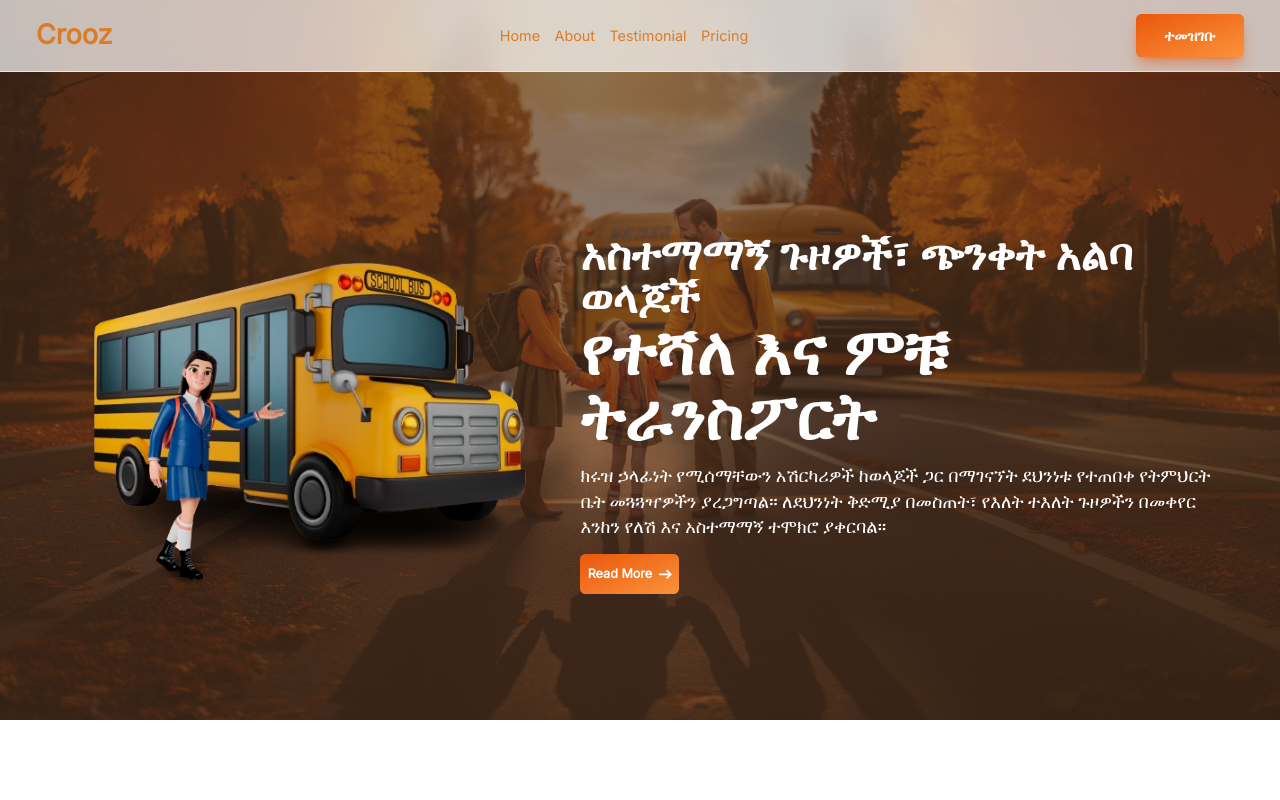
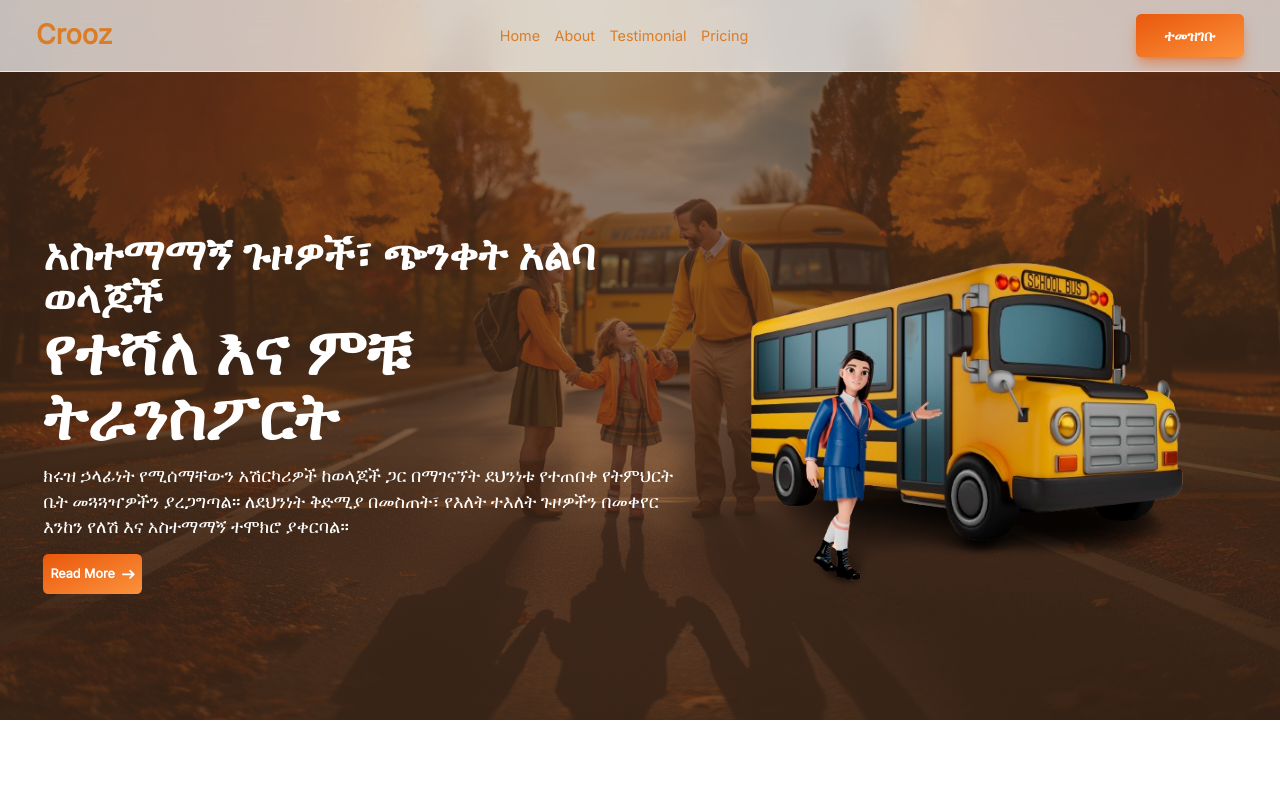
Before and after one commit to Manuel-heav/Crooz, a React (Vite) app: page / in a window 1280 px wide. Shown: the top 800 px of the page. Built offline with nearby package versions, Linux system fonts and the light colour scheme.

Commit message:
minor tweaks again

```diff
--- a/src/components/Hero.jsx
+++ b/src/components/Hero.jsx
@@ -7,13 +7,7 @@ const Hero = () => {
     <div className={`bg-[#ede7e4] py-40 w-full min-h-screen md:h-screen p-2 relative overflow-hidden block z-10 bg-cover bg-no-repeat bg-center before:content-[""] before:absolute before:inset-0 before:block before:bg-gradient-to-r before:from-[#4f311f] before:to-[#4f311f] before:opacity-[0.65] before:z-[-5]`} style={{ background: `url(${bg})`, backgroundSize: 'cover', backgroundPosition: 'center' }}>
 
       <div className='h-[75vh] md:max-w-[1480px] max-w-[600px] m-auto w-full px-4 flex flex-col md:flex-row justify-between items-center md:px-10'>
-      <div
-       className='flex-2'
-       >
-        <div className='flex'>
-            <img src={background} className='w-[100%] h-[100%] relative z-[5] mt-10 md:mt-0' />
-        </div>
-      </div>
+
         <div className='flex-1'>
           <h2 className="bg-clip-text bg-gradient-to-r text-2xl md:text-5xl md:mt-0 mt-10 font-extrabold text-[#fff] nokia"> አስተማማኝ ጉዞዎች፣ ጭንቀት አልባ ወላጆች</h2>
           <h1 class="mb-4 text-2xl font-extrabold text-[#fff] dark:text-white md:text-6xl lg:text-7xl">የተሻለ እና ምቹ ትራንስፖርት</h1>
@@ -28,7 +22,13 @@ const Hero = () => {
           </a>
       </div>
 
-
+      <div
+       className='flex-2'
+       >
+        <div className='flex'>
+            <img src={background} className='w-[100%] h-[100%] relative z-[5] mt-10 md:mt-0' />
+        </div>
+      </div>
     </div>
         {/* <img src={ground}  className='opacity-[.0]'/> */}
     </div>
```
